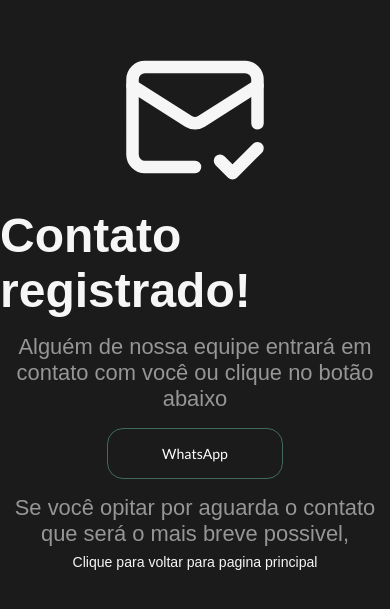
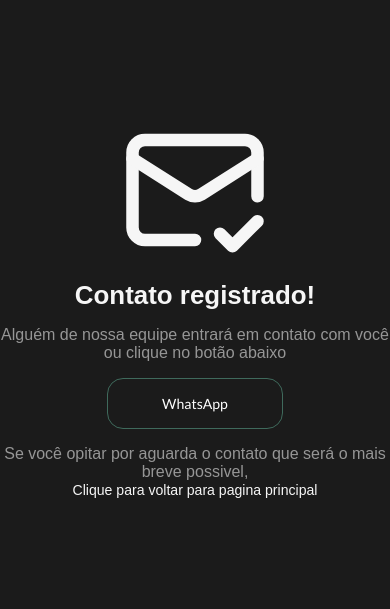
Before and after one commit to Yraffic/reactweb-solutions, a React (Create React App) app: page /sucesso in a window 390 px wide. Shown: the part 115-724 px from the top of the page. Built offline with nearby package versions, Linux system fonts and the light colour scheme.

Commit message:
style: página de responsividade concluída com sucesso

```diff
--- a/src/pages/success/styles.scss
+++ b/src/pages/success/styles.scss
@@ -12,3 +12,25 @@
         text-align: center;
     }
 }
+
+@include small{
+    .success{
+        h2{
+            font-size: var(--size-medium);
+        }
+        p{
+            font-size: var(--size-small);
+        }
+    }
+}
+
+@include extraSmall{
+    .success{
+        h2{
+            font-size: var(--size-regular);
+        }
+        p{
+            font-size: 1rem;
+        }
+    }
+}
```
